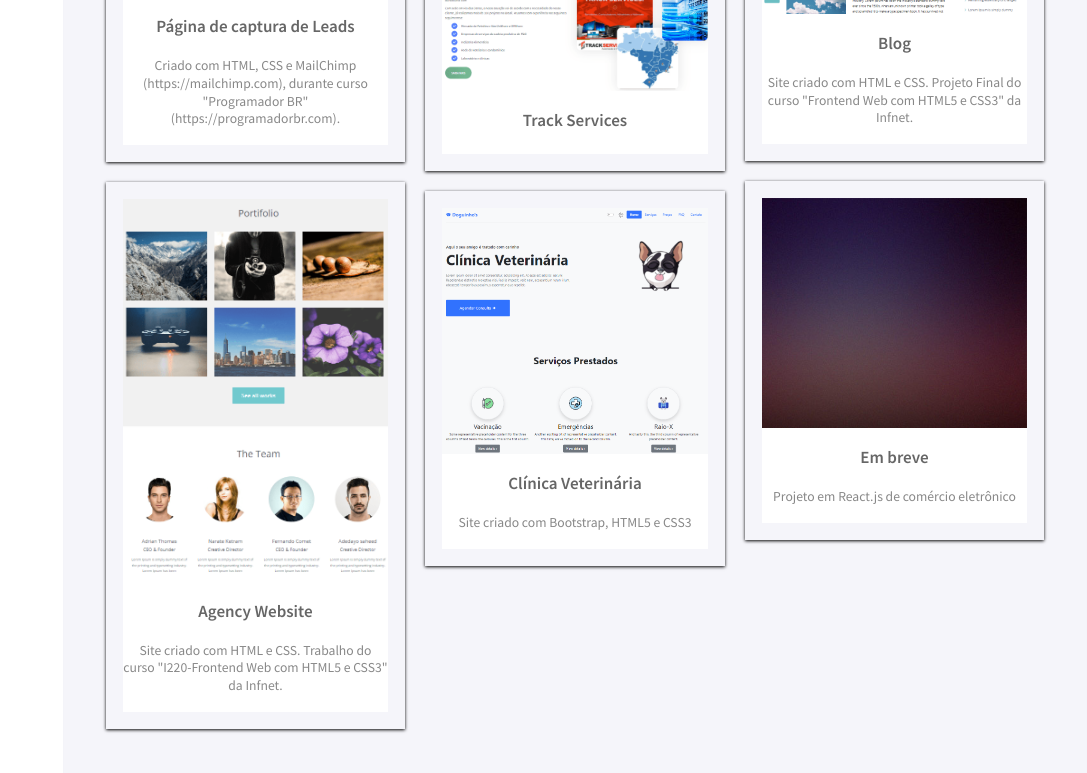
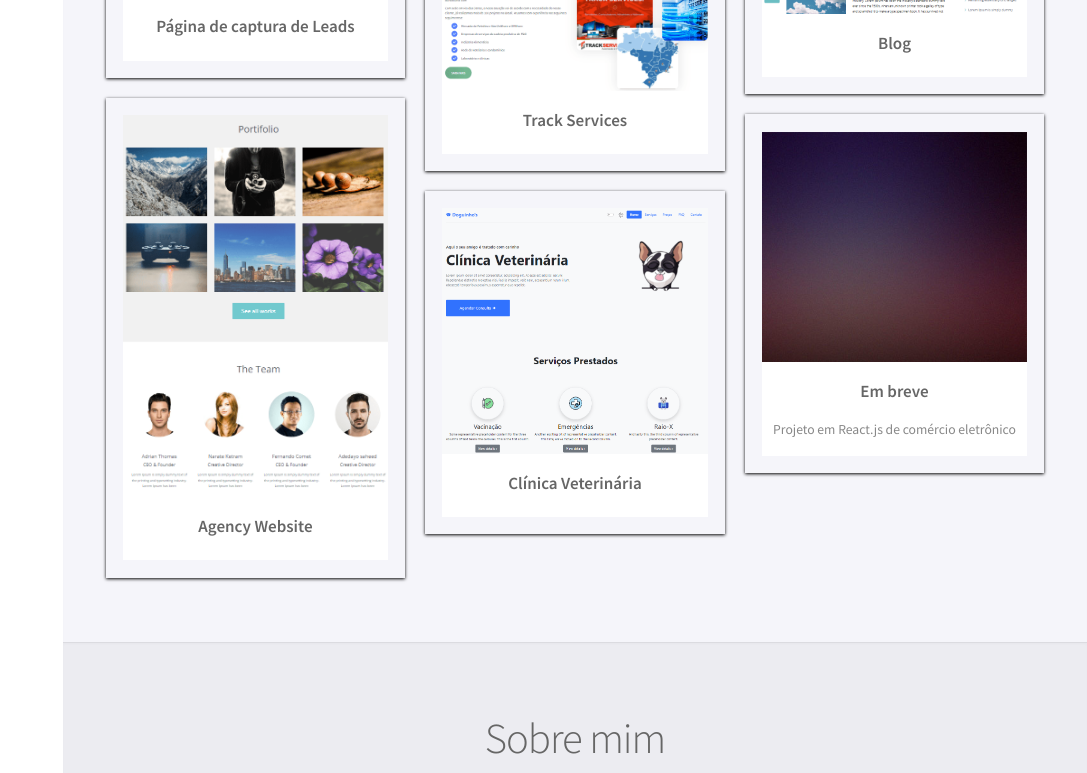
Before and after one commit to strausswalter/portfolio-strauss, a plain HTML site: page index.html in a window 1280 px wide. Shown: the part 1186-1959 px from the top of the page, without its empty margins (193-1280 px from the left). Drawn offline with Linux system fonts and the light colour scheme.

Commit message:
Texto sobre mim alterado. Alterados comentarios das fotos de portfolio.

```diff
--- a/index.html
+++ b/index.html
@@ -105,8 +105,8 @@
                                     src="./assets/img/paginaDeCaptura-min.png" alt="" /></a>
                             <header>
                                 <h3>Página de captura de Leads</h3>
-                                <p>Criado com HTML, CSS e MailChimp (https://mailchimp.com), durante curso "Programador
-                                    BR" (https://programadorbr.com).</p>
+                                <!-- <p>Criado com HTML, CSS e MailChimp (https://mailchimp.com), durante curso "Programador
+                                    BR" (https://programadorbr.com).</p> -->
                             </header>
                         </article>
                         <article class="item">
@@ -114,8 +114,8 @@
                                     src="./assets/img/siteAgencyHome-min.png" alt="Foto do site AgencyHome" /></a>
                             <header>
                                 <h3>Agency Website</h3>
-                                <p>Site criado com HTML e CSS. Trabalho do curso "I220-Frontend Web com HTML5 e
-                                    CSS3" da Infnet.</p>
+                                <!-- <p>Site criado com HTML e CSS. Trabalho do curso "I220-Frontend Web com HTML5 e
+                                    CSS3" da Infnet.</p> -->
                             </header>
                         </article>
                     </div>
@@ -132,7 +132,7 @@
                                     src="./assets/img/siteDoguinhos-min.png" alt="" /></a>
                             <header>
                                 <h3>Clínica Veterinária</h3>
-                                <p>Site criado com Bootstrap, HTML5 e CSS3</p>
+                                <!-- <p>Site criado com Bootstrap, HTML5 e CSS3</p> -->
                             </header>
                         </article>
                     </div>
@@ -142,8 +142,8 @@
                                     src="./assets/img/siteAgencyBlog2-min.png" alt="" /></a>
                             <header>
                                 <h3>Blog </h3>
-                                <p>Site criado com HTML e CSS. Projeto Final do curso "Frontend Web com HTML5 e
-                                    CSS3" da Infnet.</p>
+                                <!-- <p>Site criado com HTML e CSS. Projeto Final do curso "Frontend Web com HTML5 e
+                                    CSS3" da Infnet.</p> -->
                             </header>
                         </article>
                         <article class="item">
@@ -171,10 +171,11 @@
                 <a href="#" class="image featured"><img src="./assets/img/teclado-min.png" alt="" /></a>
 
                 <p>Olá, seja bem vindo. O meu nome é Strauss Walter. Sim... é um nome diferente!</p>
-                <p>Sou Desenvolvedor Web / Front-End, usando as seguintes tecnologias: HTLM5, CSS3, Bootstrap, Javascript, React.js, Git e outras.
+                <p>
+                    Apaixonado por tecnologia e por aprender coisas novas. Estou aberto a novas oportunidades de trabalho ou de negócios. Se você tem algum projeto em mente, como um site, comércio eletrônico, sistema web ou mobile, entre em contato comigo. Vamos conversar!
                 </p>
                 <p>
-                    Apaixonado por tecnologia e por aprender coisas novas. Estou aberto a novas oportunidades de trabalho ou de negócios. Se você tem algum projeto em mente, como um site, comércio eletrônico, sistema web ou mobile, entre em contato comigo. Vamos conversar!
+                    Para projetos em equipe, seguem os meus conhecimentos em tecnologias e metodologias: HTLM, CSS, Bootstrap, Javascript, TypeScript, React.js, Next.js, Node.js, Express.js, MongoDB, SQL, Material UI, Firebase, API REST, AWS, Docker, Certificado PMP, Agile Development, Kanban, segurança, conectividade de rede LAN e WAN, firewall, roteadores, switchs, servidores, banco de dados, storages, VOIP, VPN, Cloud, VMware, outros.
                 </p>
             </div>
         </section>
@@ -186,8 +187,6 @@
                 <header>
                     <h2>Entre em Contato</h2>
                 </header>
-                <!-- TODO: configurar envio de email -->
-<!-- TODO: criar validação do campo email -->
 
                 <form
                     action="https://api.staticforms.xyz/submit"
```
